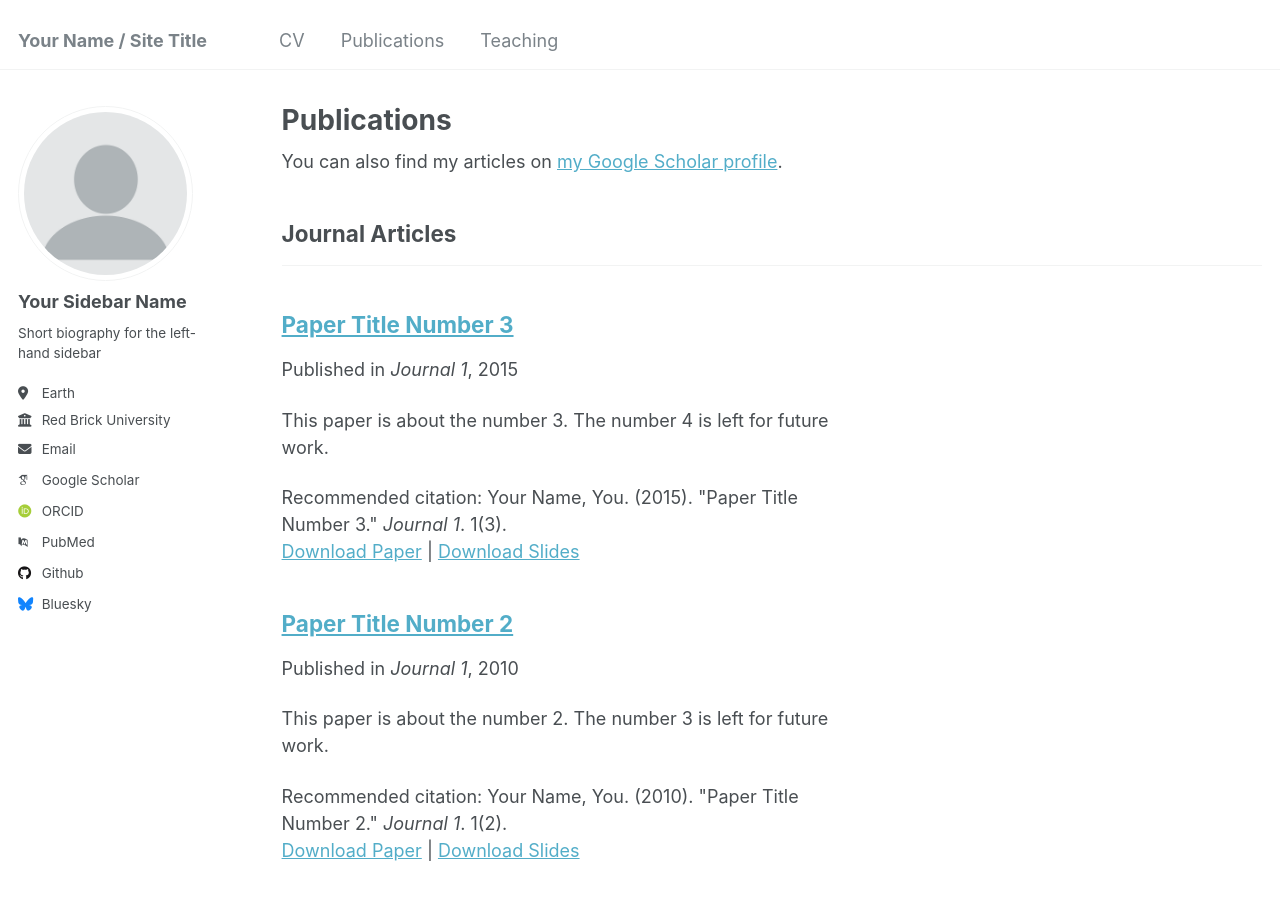
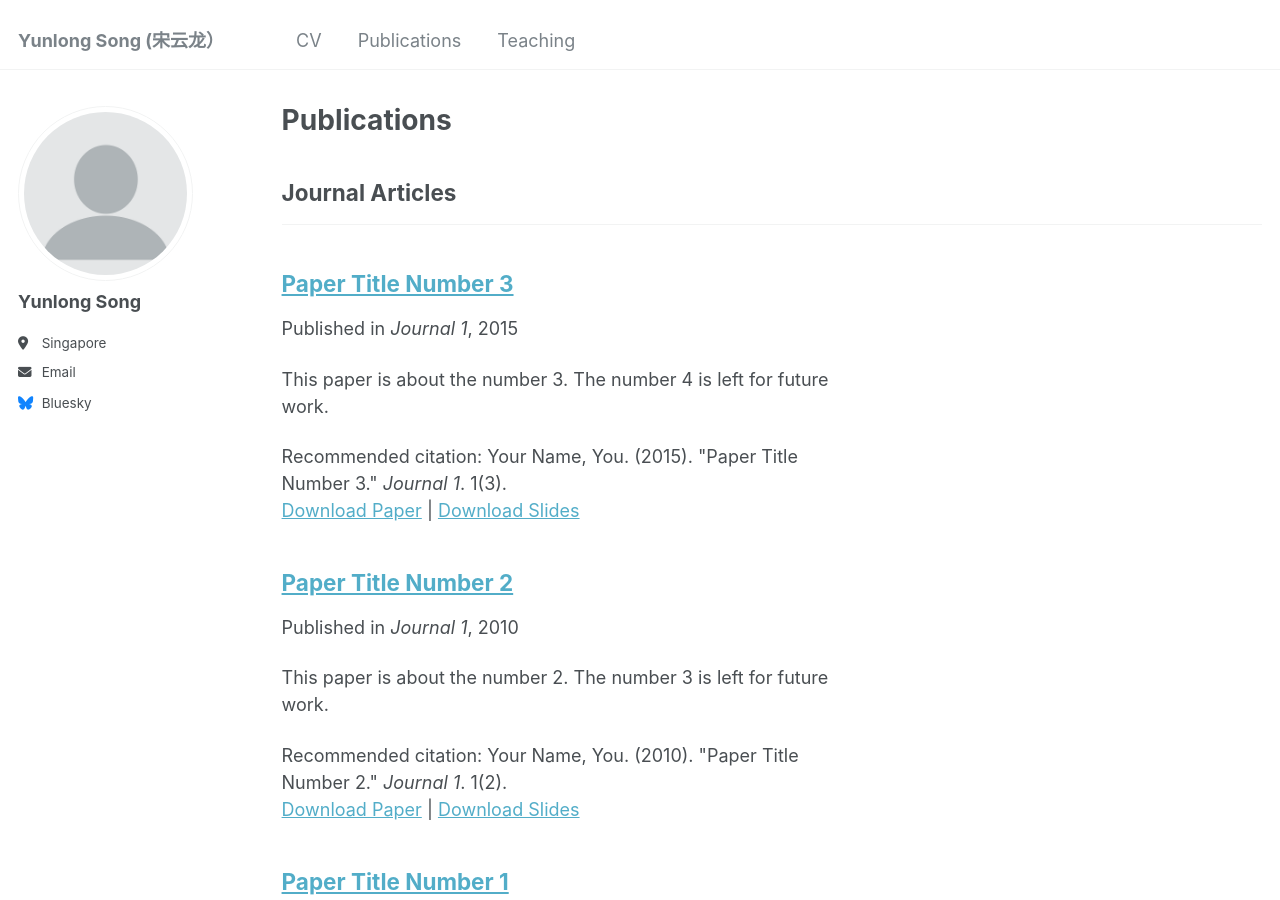
Before and after one commit to yunlong-song/yunlong-song.github.io, a Jekyll site: the page built from _pages/publications.html, in a window 1280 px wide and 900 px high. Built offline with Jekyll 4.4.1, drawn with Linux system fonts in a browser that asks for light colours; some web fonts are replaced.

Commit message:
Update _config.yml

```diff
--- a/_config.yml
+++ b/_config.yml
@@ -8,11 +8,11 @@
 
 # Basic Site Settings
 locale                   : "en-US"
-title                    : "Your Name / Site Title"
+title                    : "Yunlong Song (宋云龙）"
 title_separator          : "-"
 name                     : &name "Your Name"
 description              : &description "personal description"
-url                      : https://academicpages.github.io # the base hostname & protocol for your site e.g. "https://mmistakes.github.io"
+url                      : https://yunlong-song.github.io # the base hostname & protocol for your site e.g. "https://mmistakes.github.io"
 baseurl                  : "" # the subpath of your site, e.g. "/blog"
 repository               : "academicpages/academicpages.github.io"
 
@@ -22,28 +22,28 @@ repository               : "academicpages/academicpages.github.io"
 author:
   # Biographic information
   avatar           : "profile.png"
-  name             : "Your Sidebar Name"
+  name             : "Yunlong Song"
   pronouns         : # example: "she/her"
-  bio              : "Short biography for the left-hand sidebar"
-  location         : "Earth"
-  employer         : "Red Brick University"
+  bio              : ""
+  location         : "Singapore"
+  employer         :
   uri              : # URL
   email            : "none@example.org"
 
   # Academic websites
   arxiv            : # URL - Update with the correct link to your profile
-  googlescholar    : "https://scholar.google.com/citations?user=PS_CX0AAAAAJ"
+  googlescholar    :
   impactstory      : # URL
-  orcid            : "http://orcid.org/yourorcidurl"
+  orcid            :
   semantic         : # URL
-  pubmed           : "https://www.ncbi.nlm.nih.gov/pubmed/?term=john+snow"
+  pubmed           :
   researchgate     : # URL
 
   # Repositories and software development
   bitbucket        : # Username - Update with your username on the site
   codepen          : # Username
   dribbble         : # Username
-  github           : "academicpages"
+  github           :
   kaggle           : # Username
   stackoverflow    : # User number or user number and name (i.e., use "1" or "1/jeff-atwood")
 
```
